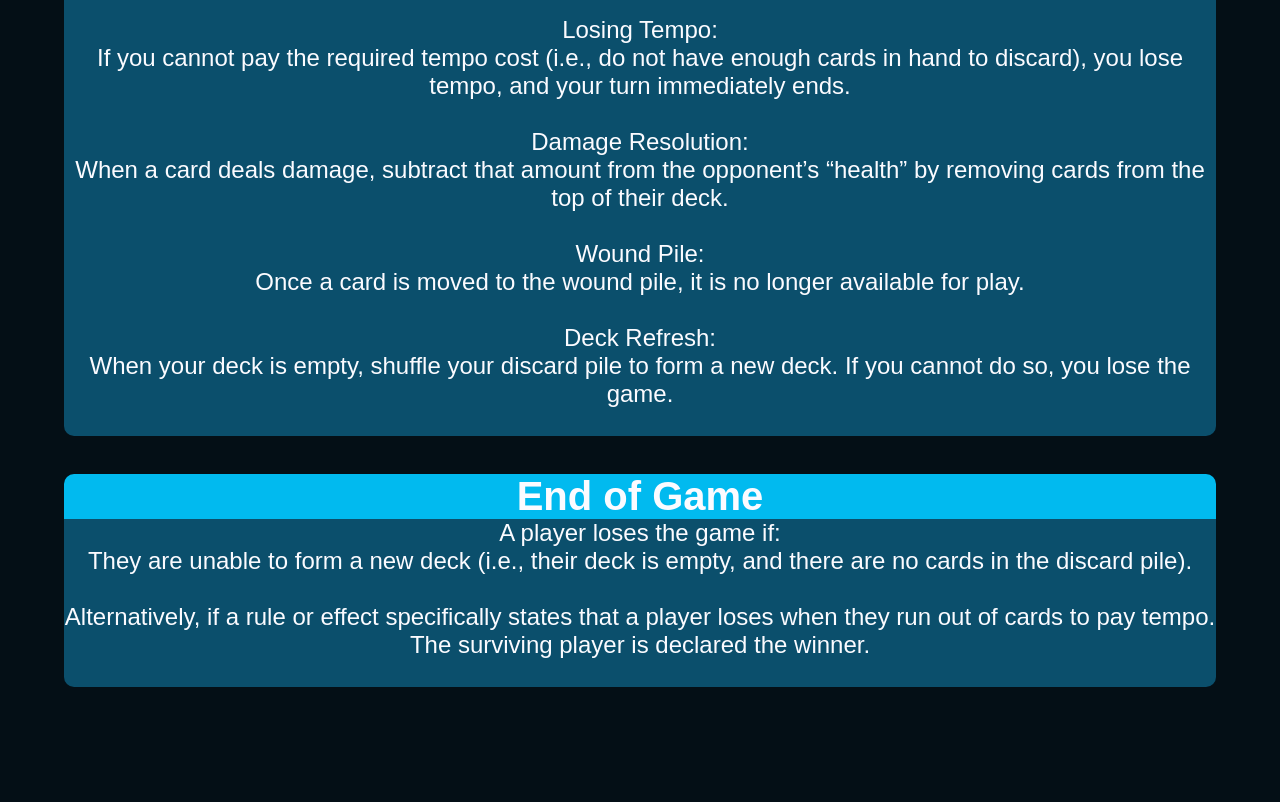
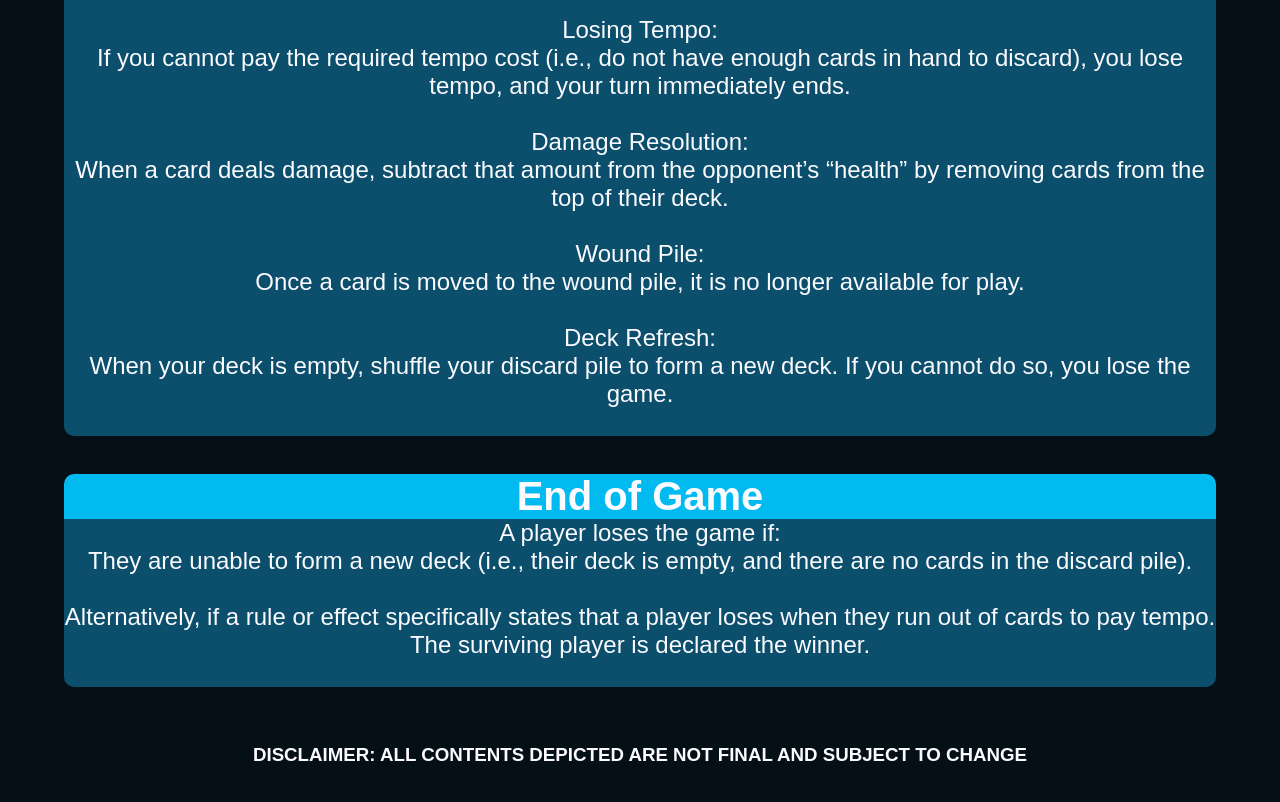
Before and after one commit to Murselius/Murselius.github.io, a plain HTML site: page rules.html in a window 1280 px wide. Shown: the part 2503-3305 px from the top of the page. Before the commit the page ends 3216 px from the top, so only its background shows below. Drawn offline with Linux system fonts and the light colour scheme; a web font is replaced by a local one.

Commit message:
disclaimer

```diff
--- a/rules.html
+++ b/rules.html
@@ -158,4 +158,8 @@
         </p>
     </div>
 
+    <div class="box">
+        <h3 class="h3 white">DISCLAIMER: ALL CONTENTS DEPICTED ARE NOT FINAL AND SUBJECT TO CHANGE</h3>
+    </div>
+
 </body>
```
